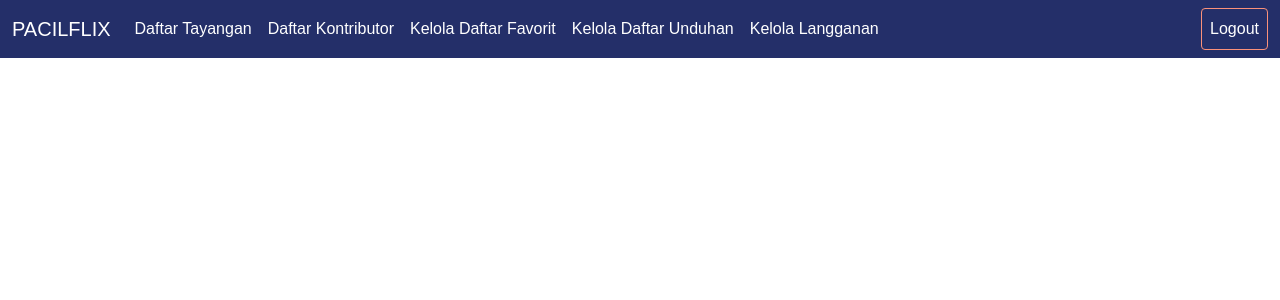
After one commit to Nsyay/pacilflix-A12, a Python web app: template pacilflix/templates/navbar_pengguna.html in a window 1280 px wide. The commit adds this page. Shown: the top 300 px of the page. Run offline with Jinja, Linux system fonts and the light colour scheme; the template is opened without the code that fills it, so the values that code supplies are empty.

Commit message:
bikin navbar

```diff
--- a/pacilflix/pacilflix/urls.py
+++ b/pacilflix/pacilflix/urls.py
@@ -21,4 +21,6 @@ urlpatterns = [
     path('admin/', admin.site.urls),
     path('daftar-kontributor/', include('r_daftar_kontributor.urls')),
     path('langganan/', include('cru_langganan.urls')),
+    path('daftar_favorit/', include('rd_daftar_favorit.urls')),
+    path('daftar_unduhan/', include('rd_daftar_unduhan.urls'))
 ]
--- /dev/null
+++ b/pacilflix/rd_daftar_favorit/urls.py
@@ -0,0 +1,6 @@
+from django.urls import path
+from .views import *
+
+urlpatterns = [
+    path('', daftar_favorit, name='daftar_favorit'),
+]
--- a/pacilflix/rd_daftar_favorit/views.py
+++ b/pacilflix/rd_daftar_favorit/views.py
@@ -1,3 +1,5 @@
 from django.shortcuts import render
 
 # Create your views here.
+def daftar_favorit(request):
+    return render(request, 'daftar_favorit.html')
--- /dev/null
+++ b/pacilflix/rd_daftar_unduhan/urls.py
@@ -0,0 +1,6 @@
+from django.urls import path
+from .views import *
+
+urlpatterns = [
+    path('', daftar_unduhan, name='daftar_unduhan'),
+]
--- a/pacilflix/rd_daftar_unduhan/views.py
+++ b/pacilflix/rd_daftar_unduhan/views.py
@@ -1,3 +1,5 @@
 from django.shortcuts import render
 
 # Create your views here.
+def daftar_unduhan(request):
+    return render(request, 'daftar_unduhan.html')
--- /dev/null
+++ b/pacilflix/templates/navbar_pengguna.html
@@ -0,0 +1,69 @@
+<!DOCTYPE html>
+<html lang="en">
+<head>
+    <meta charset="UTF-8">
+    <meta name="viewport" content="width=device-width, initial-scale=1.0">
+    <link href="https://cdn.jsdelivr.net/npm/bootstrap@5.1.3/dist/css/bootstrap.min.css" rel="stylesheet">
+    <title>Application Navbar</title>
+    <style>
+        body {
+            font-family: 'Raleway', sans-serif;
+            color: #ffffff;
+            margin: 0;
+            padding: 0;
+        }
+        .navbar {
+            background-color: #242f69; /* Dark blue background */
+        }
+        .navbar-brand, .nav-link {
+            color: #ffffff !important; /* Ensures text is white */
+        }
+        .nav-link:hover, .btn-outline-success:hover {
+            background-color: #fb917a; /* Orange color on hover */
+            border-radius: 5px;
+        }
+        .btn-outline-success {
+            color: #ffffff;
+            border-color: #fb917a; /* Orange border for the logout button */
+        }
+    </style>
+</head>
+<body>
+    <nav class="navbar navbar-expand-lg navbar-dark">
+        <div class="container-fluid">
+            <a class="navbar-brand" href="#">PACILFLIX</a>
+            <button class="navbar-toggler" type="button" data-bs-toggle="collapse" data-bs-target="#navbarNav" aria-controls="navbarNav" aria-expanded="false" aria-label="Toggle navigation">
+                <span class="navbar-toggler-icon"></span>
+            </button>
+            <div class="collapse navbar-collapse" id="navbarNav">
+                <ul class="navbar-nav">
+                    <li class="nav-item">
+                        <a class="nav-link active" aria-current="page" href="#">Daftar Tayangan</a>
+                    </li>
+                    <li class="nav-item">
+                        <a class="nav-link" href="..\r_daftar_kontributor\templates\kontributor.html">Daftar Kontributor</a>
+                    </li>
+                    <li class="nav-item">
+                        <a class="nav-link" href="..\rd_daftar_favorit\templates\daftar_favorit.html">Kelola Daftar Favorit</a>
+                    </li>
+                    <li class="nav-item">
+                        <a class="nav-link" href="..\rd_daftar_unduhan\templates\daftar_unduhan.html">Kelola Daftar Unduhan</a>
+                    </li>
+                    <li class="nav-item">
+                        <a class="nav-link" href="..\cru_langganan\templates\kelola_langganan.html">Kelola Langganan</a>
+                    </li>
+                </ul>
+                <div class="ms-auto">
+                    <ul class="navbar-nav">
+                        <li class="nav-item">
+                            <a class="nav-link btn btn-outline-success" href="#">Logout</a>
+                        </li>
+                    </ul>
+                </div>
+            </div>
+        </div>
+    </nav>
+
+    <script src="https://cdn.jsdelivr.net/npm/bootstrap@5.1.3/dist/js/bootstrap.bundle.min.js"></script>
+</body>
+</html>
```
Also changed, not shown: pacilflix/rd_daftar_favorit/templates/daftar_favorit.html (+15 -14 lines), pacilflix/rd_daftar_unduhan/templates/daftar_unduhan.html (+14 -14 lines), pacilflix/templates/navbar_guest.html (added, +49 -0 lines).
